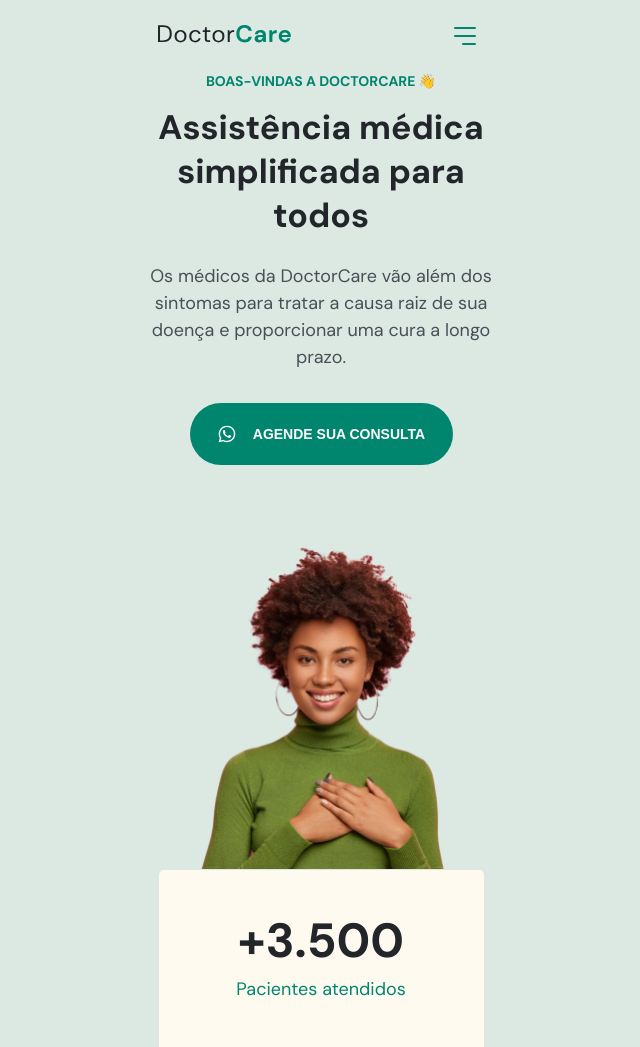
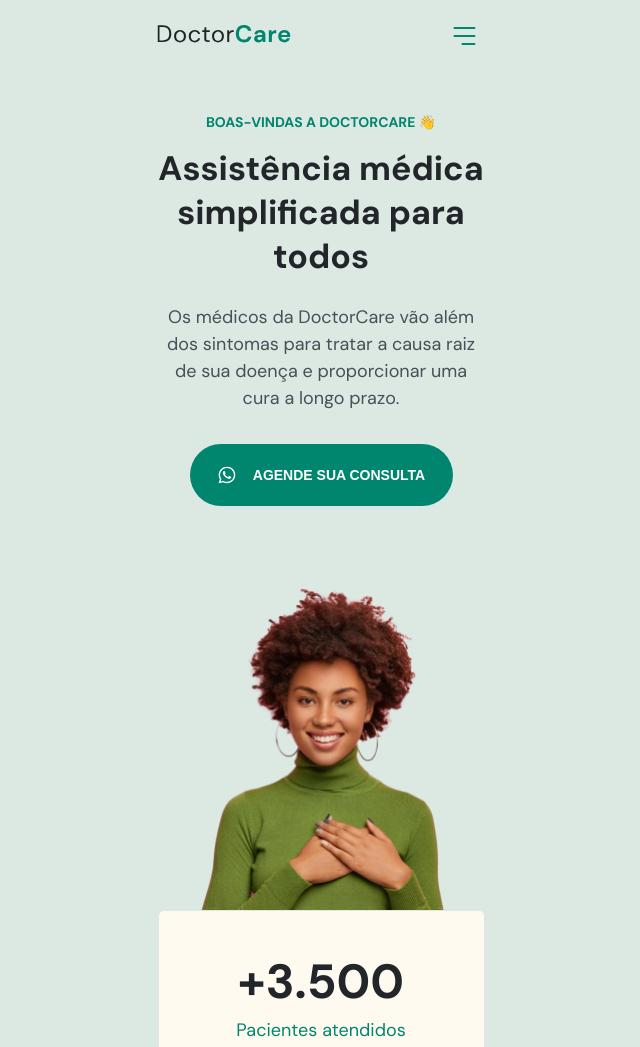
Before and after one commit to carlosconceicaoc/doctor-care, a plain HTML site: page index.html in a window 1280 px wide. Shown: the top 1047 px of the page, without its empty margins (319-959 px from the left). Drawn offline with Linux system fonts and the light colour scheme.

Commit message:
adiciona top bar fixa e variação da mesma ao rolar a página via javascript

```diff
--- a/index.html
+++ b/index.html
@@ -11,8 +11,9 @@
         <link rel="preconnect" href="https://fonts.gstatic.com" crossorigin />
         <link href="https://fonts.googleapis.com/css2?family=DM+Sans:wght@400;700&display=swap" rel="stylesheet" />
     </head>
-    <body>
-        <nav class="wrapper">
+    <body onscroll="onScroll();">
+        <nav id="navigation">
+            <div class="wrapper">
                 <a class="logo" href="#">
                     <svg width="133" height="18" viewBox="0 0 133 18" fill="none" xmlns="http://www.w3.org/2000/svg">
                         <path
@@ -53,6 +54,7 @@
                     <path d="M10 12H30" stroke="#00856F" stroke-width="2" stroke-linecap="round" stroke-linejoin="round" />
                     <path d="M18 28L30 28" stroke="#00856F" stroke-width="2" stroke-linecap="round" stroke-linejoin="round" />
                 </svg>
+            </div>
         </nav>
 
         <header class="wrapper">
@@ -87,5 +89,6 @@
                 </div>
             </div>
         </header>
+        <script src="main.js"></script>
     </body>
 </html>
--- a/style.css
+++ b/style.css
@@ -11,6 +11,7 @@
     --paragraph: hsl(210, 9%, 31%);
     --brand-beige: hsla(39, 100%, 97%);
     --brand-light: hsla(148, 23%, 89%);
+    --nav-height: 7.2rem;
     font-size: 62.5%; /* 1rem = 10px */
 }
 
@@ -23,12 +24,13 @@ body {
 
 .wrapper {
     width: 37.5rem;
-    margin: 0 auto;
+    margin-inline: auto;
+    padding-inline: 2.4rem;
 }
 
 /* HEADER */
 header {
-    margin-top: 4.1rem;
+    margin-top: calc(4.1rem + var(--nav-height));
 }
 
 header::before {
@@ -41,7 +43,7 @@ header::before {
     top: 0;
     left: 0;
 
-    height: 108rem;
+    height: calc(108rem + var(--nav-height));
     width: 100vw;
 
     z-index: -1;
@@ -134,9 +136,31 @@ header img {
 
 /* NAVIGATION */
 nav {
+    display: flex;
+
+    height: var(--nav-height);
+
+    position: fixed;
+    top: 0;
+    left: 50%;
+    transform: translateX(-50%);
+}
+
+nav .wrapper {
     align-items: center;
     display: flex;
     justify-content: space-between;
+}
 
-    padding: 1.6rem 2.4rem;
+nav.scroll {
+    background-color: var(--primary-color);
+    width: 100vw;
 }
+
+nav.scroll svg:nth-child(1) path {
+    fill: white;
+}
+
+nav.scroll svg:nth-child(2) path {
+    stroke: white;
+}
```
Lines whose indentation alone changed are shown as unchanged.
